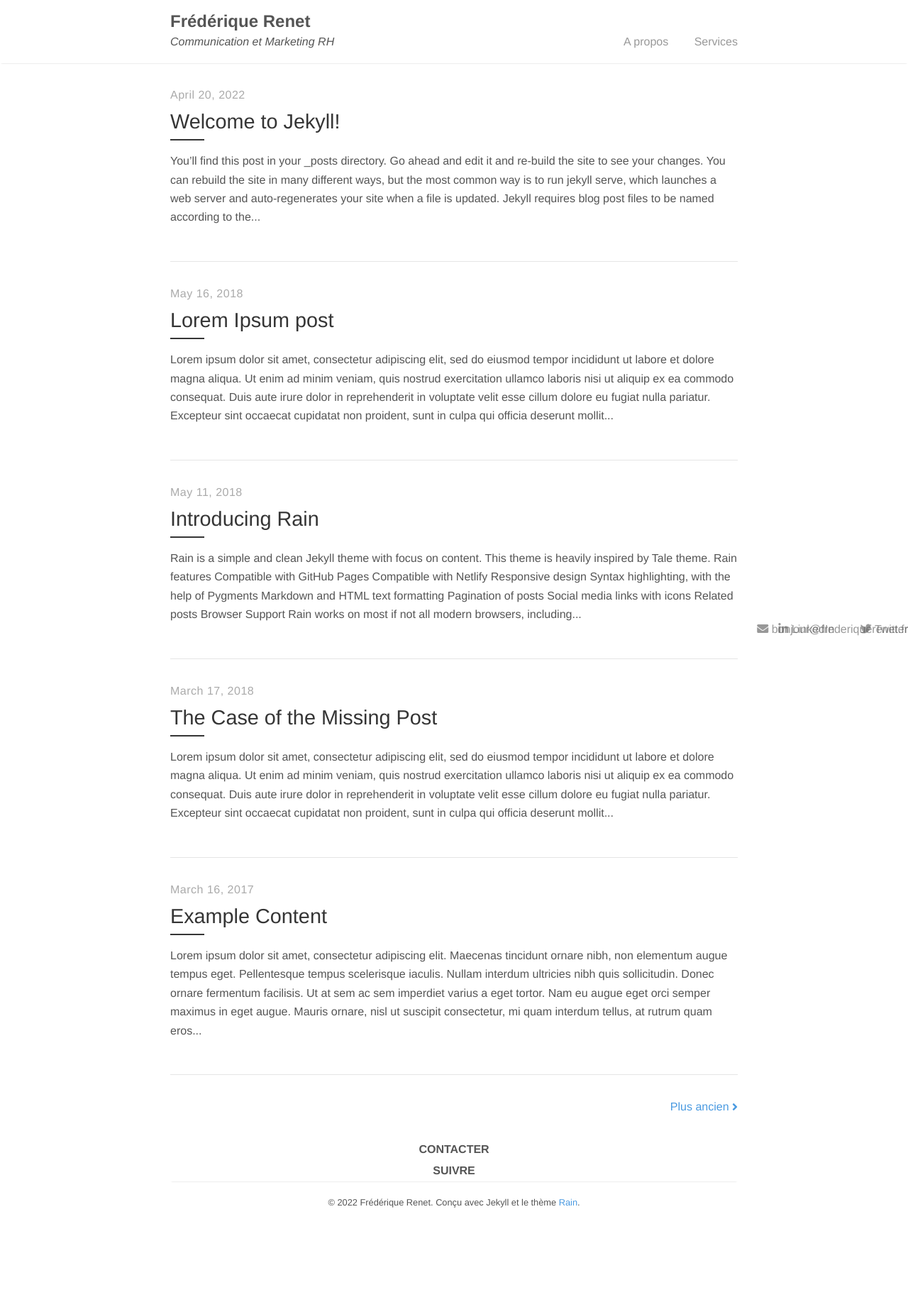
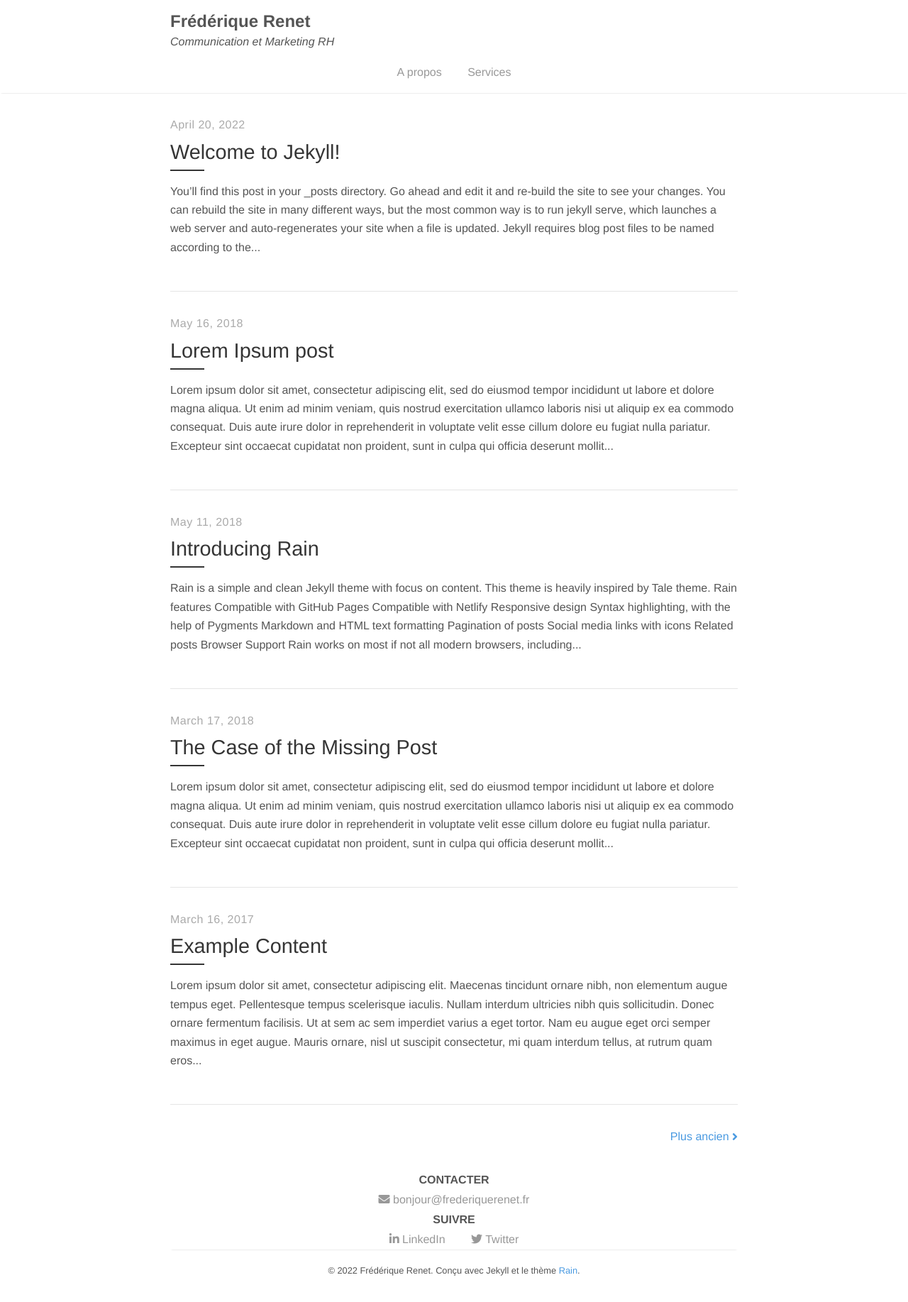
Before and after one commit to frederiquerenet/frederiquerenet.github.io, a Jekyll site: the page built from index.html, in a window 1280 px wide. Shown: the whole page at 71% size. Built offline with Jekyll 4.4.1, drawn with Linux system fonts in a browser that asks for light colours; nearby versions of some CDN libraries; the list of posts is cut into pages by our own code; before the commit the page ends 1740 px from its top, so only the background shows below that.

Commit message:
fixed footer ul large screen

```diff
--- a/assets/main.scss
+++ b/assets/main.scss
@@ -24,3 +24,9 @@ footer .nav {
 .nav ul.footer-nav {
   margin: 0;
 }
+
+@media (min-width: 600px) {
+  .nav ul {
+    position: relative;
+  }
+}
```
